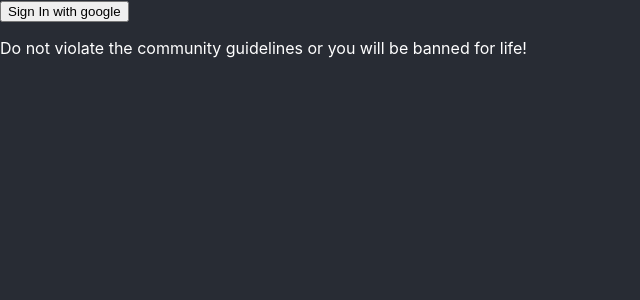
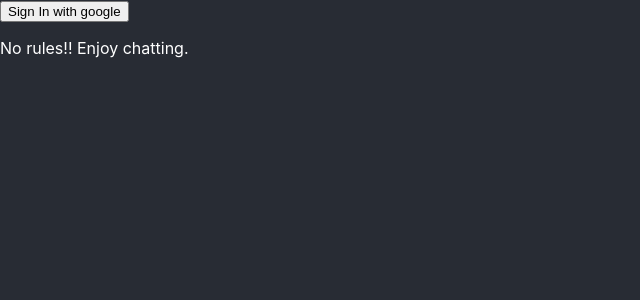
Before and after one commit to ankit-tailor/we-chat, a React (Create React App) app: page / in a window 1280 px wide. Shown: the top 300 px of the page, without its empty margins (0-640 px from the left). Built offline with nearby package versions, Linux system fonts and the light colour scheme; no server answers.

Commit message:
add sign-in class to div

```diff
--- a/src/components/SignIn.js
+++ b/src/components/SignIn.js
@@ -1,5 +1,6 @@
 import React from "react";
 import firebase, { projectAuth } from "../firebase/config";
+import "../App.css";
 
 const SignIn = () => {
   const signInWithGoogle = () => {
@@ -7,14 +8,10 @@ const SignIn = () => {
   };
 
   return (
-    <>
-      <button className="sign-in" onClick={signInWithGoogle}>
-        Sign In with google
-      </button>
-      <p>
-        Do not violate the community guidelines or you will be banned for life!
-      </p>
-    </>
+    <div className="sign-in">
+      <button onClick={signInWithGoogle}>Sign In with google</button>
+      <p>No rules!! Enjoy chatting.</p>
+    </div>
   );
 };
 
```
